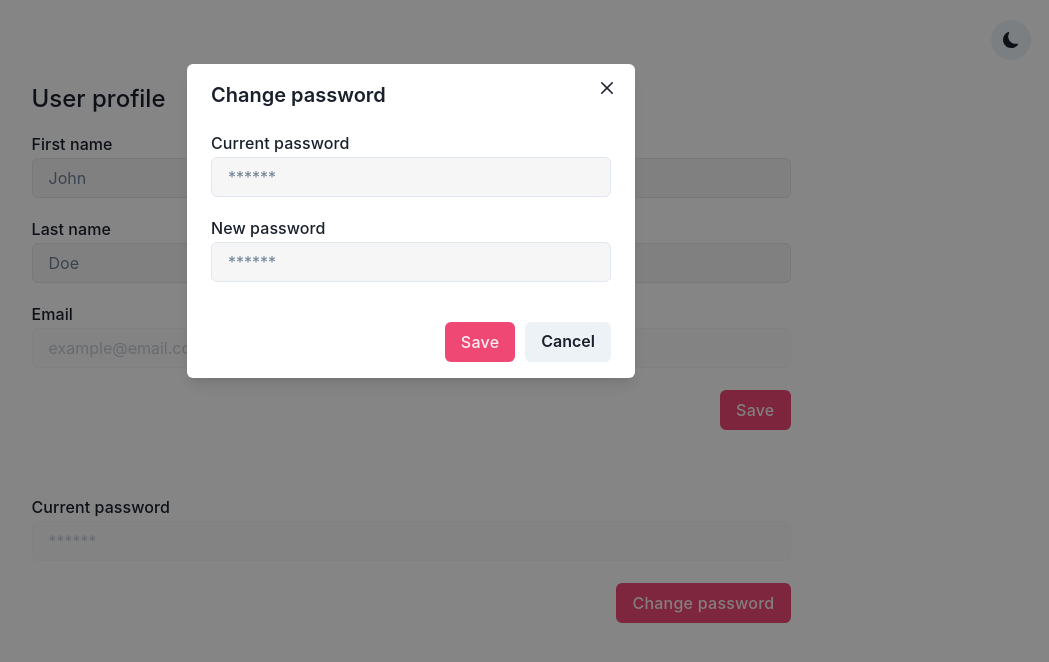
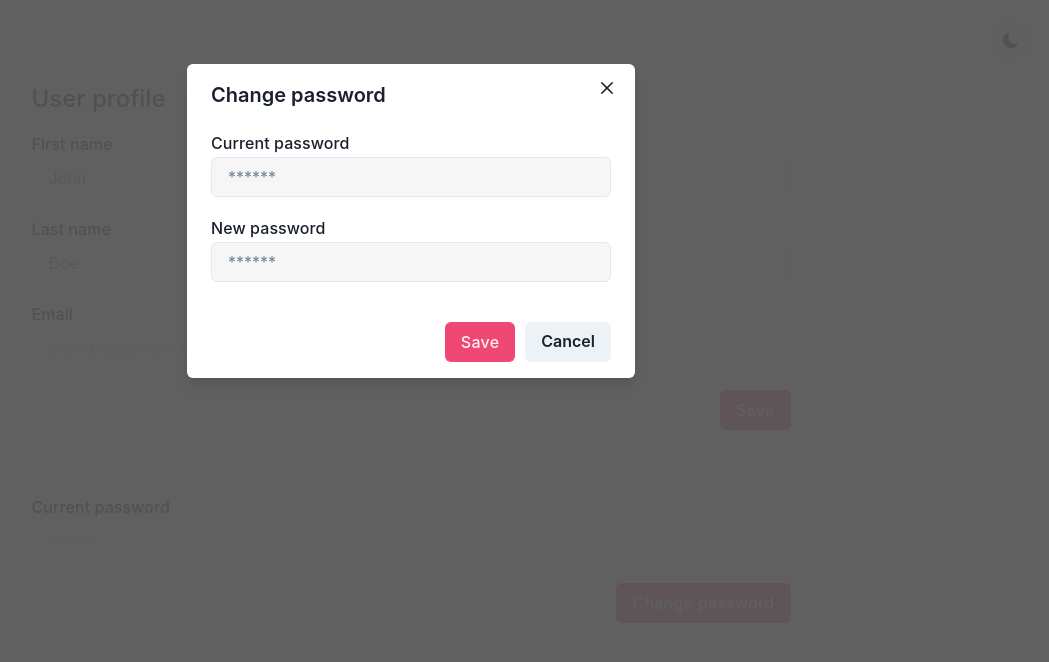
Before and after one commit to JosephAyo/bibliotheque-e-frontend, a Next.js app: page /users/account in a window 1280 px wide. Both pictures are taken after a click on the button "Change password". Shown: the top 662 px of the page, without its empty margins (229-1278 px from the left). Built offline with nearby package versions, Linux system fonts and the light colour scheme.

Commit message:
💄 feat: adapt modal overlay to theme

```diff
--- a/src/pages/users/account.jsx
+++ b/src/pages/users/account.jsx
@@ -9,13 +9,15 @@ import {
   ModalFooter,
   ModalBody,
   ModalCloseButton,
-  useDisclosure
+  useDisclosure,
+  useColorModeValue
 } from '@chakra-ui/react';
 import { AuthFormInputField } from 'components/Inputs';
 import { UserAccountPageLayout } from 'components/Layouts';
 import { useRef } from 'react';
 
 const Account = () => {
+  const modalOverlayBg = useColorModeValue('#555555ee', '#000000ee');
   const { isOpen, onOpen, onClose } = useDisclosure();
 
   const initialRef = useRef(null);
@@ -84,7 +86,7 @@ const Account = () => {
         finalFocusRef={finalRef}
         isOpen={isOpen}
         onClose={onClose}>
-        <ModalOverlay />
+        <ModalOverlay background={modalOverlayBg} />
         <ModalContent>
           <ModalHeader>
             <Text>Change password</Text>
```
